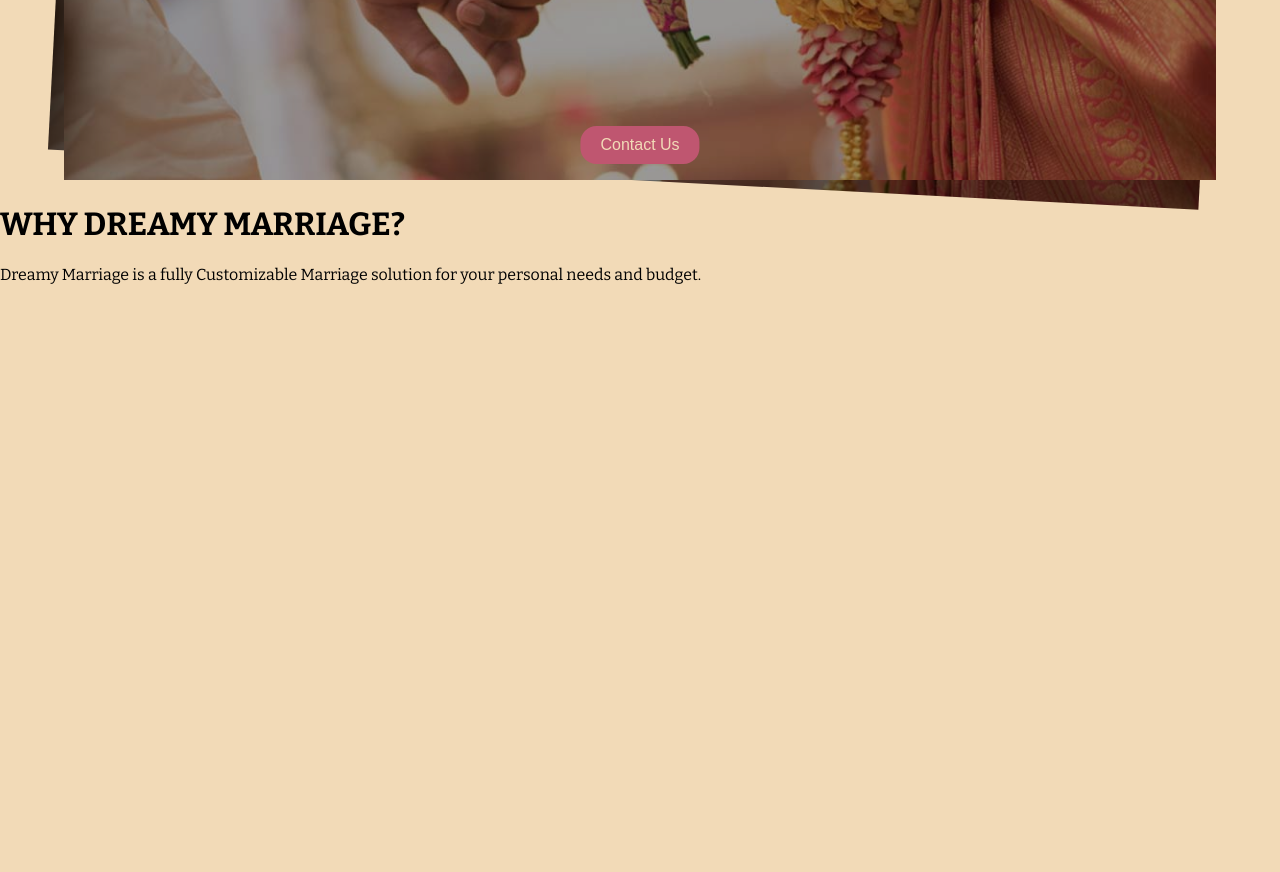
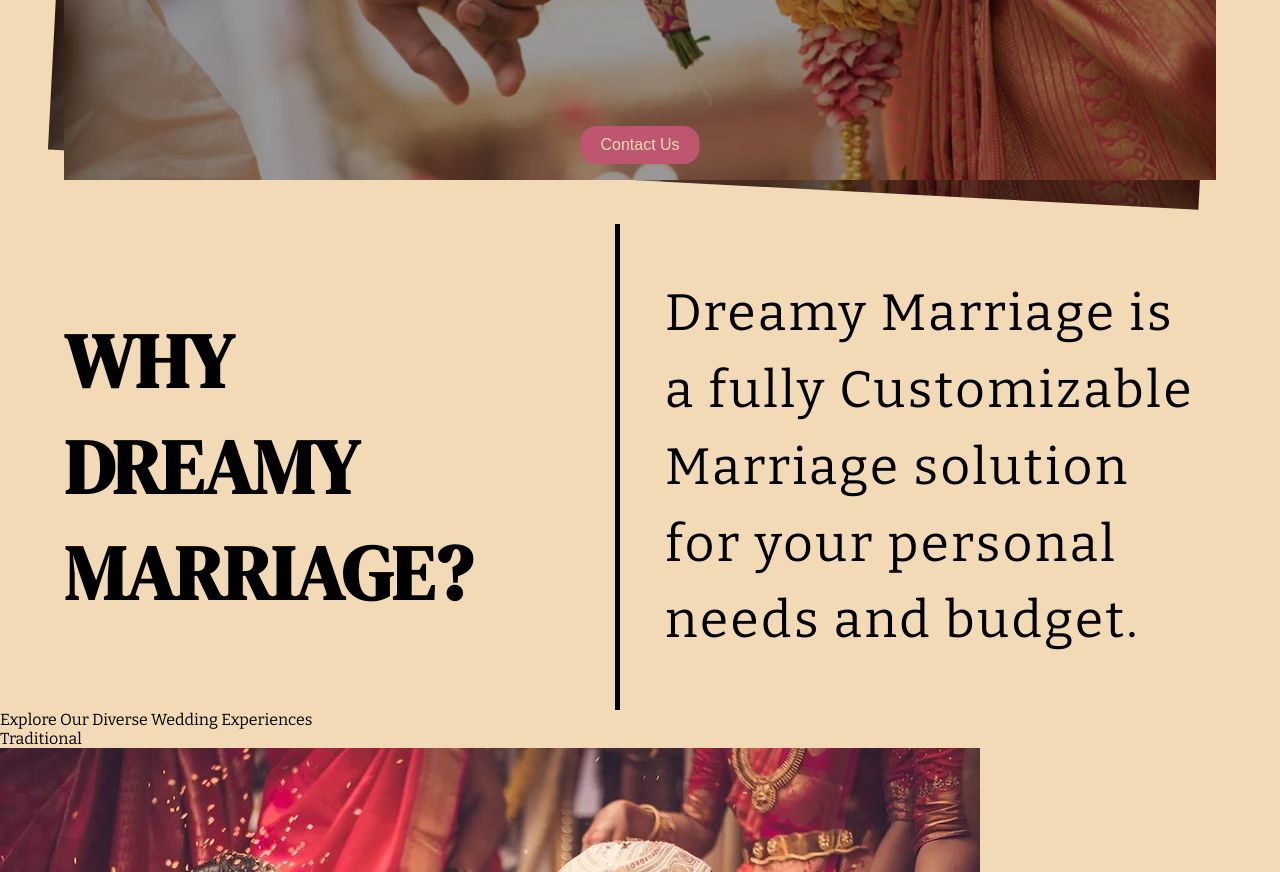
Before and after one commit to Sanjuums/dreamymarriage.github.io, a plain HTML site: page index.html in a window 1280 px wide. Shown: the part 548-1420 px from the top of the page. Before the commit the page ends 848 px from the top, so only its background shows below. Drawn offline with Linux system fonts and the light colour scheme.

Commit message:
why finished

```diff
--- a/index.html
+++ b/index.html
@@ -4,8 +4,9 @@
     <meta charset="UTF-8">
     <meta name="viewport" content="width=device-width, initial-scale=1.0">
     <title>Document</title>
-    <link rel="stylesheet" href="./styles/style.css">
-    <link rel="stylesheet" href="./styles/hero.css">
+    <link rel="stylesheet" href="/styles/style.css">
+    <link rel="stylesheet" href="/styles/hero.css">
+    <link rel="stylesheet" href="/styles/why.css">
 </head>
 <body>
     <nav>
@@ -33,10 +34,25 @@
             <button>Contact Us</button>
         </div>
     </div>
-    <div class="why">
-        <h1>WHY DREAMY MARRIAGE?</h1>
-        <div class="line"></div>
+    <div id="why">
+        <h1>
+            <div>WHY</div>
+            <div>DREAMY</div>
+            <div>MARRIAGE?</div>
+        </h1>
+        <div class="temp"><div class="line"></div></div>
         <p>Dreamy Marriage is a fully Customizable Marriage solution for your personal needs and budget.</p>
+    </div>
+    <div id="plans">
+        <div class="title">Explore Our Diverse Wedding Experiences</div>
+        <div class="plan-container">
+            <div class="plan">
+                <div class="img-c">
+                    <div class="plan-name">Traditional</div>
+                    <img src="/img/plans/plan-traditional.png" alt="">
+                </div>
+            </div>
+        </div>
     </div>
 </body>
 </html>
--- a/styles/hero.css
+++ b/styles/hero.css
@@ -1,5 +1,6 @@
 #hero{
     position: relative;
+    margin-bottom: 40px;
 }
 #hero h1{
     font-family: CurveFont;
@@ -14,8 +15,8 @@
     vertical-align: middle;
 
     color: white;
-    font-size: 4em;
-    font-weight: 600;
+    font-size: 10vw;
+    font-weight: 500;
 }
 .photos{
     position: relative;
--- a/styles/style.css
+++ b/styles/style.css
@@ -35,7 +35,7 @@ body{
 }
 nav{
     position: sticky;
-    z-index: 10;
+    z-index: 100;
     top: 0;
     height: 10vh;
 
--- a/styles/why.css
+++ b/styles/why.css
@@ -0,0 +1,33 @@
+#why{
+    position: relative;
+    width: 90vw;
+    margin: auto;
+    display: flex;
+    justify-content: space-evenly;
+}
+#why h1{
+    font-family: HeadingFont;
+    flex: 1;
+    font-size: 6vw;
+    height: 100%;
+    margin: auto;
+}
+#why .temp{
+    width: 50px;
+}
+#why .temp::after{
+    content: '';
+    position: absolute;
+
+    width: 5px;
+    height: 100%;
+    background-color: black;
+}
+#why p{
+    font-family: ContentFont;
+    flex: 1;
+    max-width: 30ch;
+    font-size: 4vw;
+    letter-spacing: 0.2vw;
+    line-height: 6vw;
+}
```
Also changed, not shown: img/plans/plan-traditional.png (added), styles/plans.css (added).
